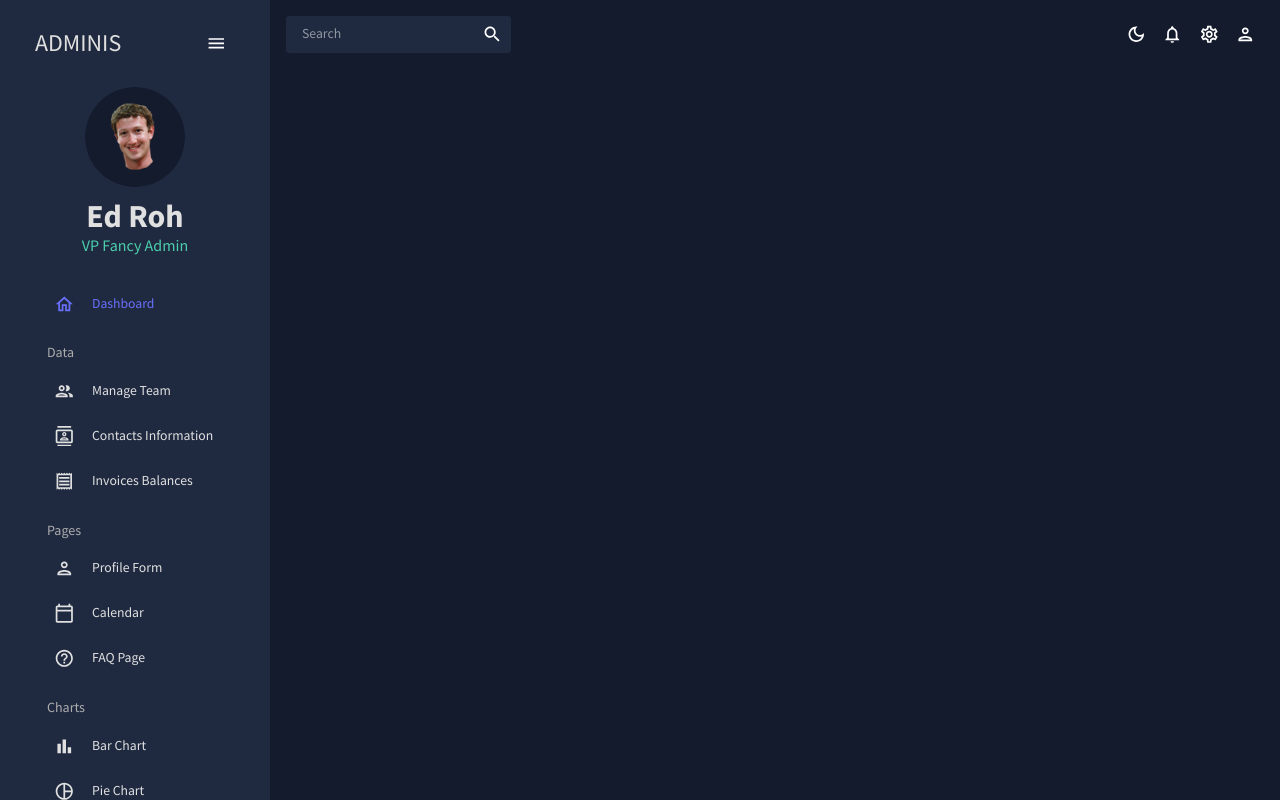
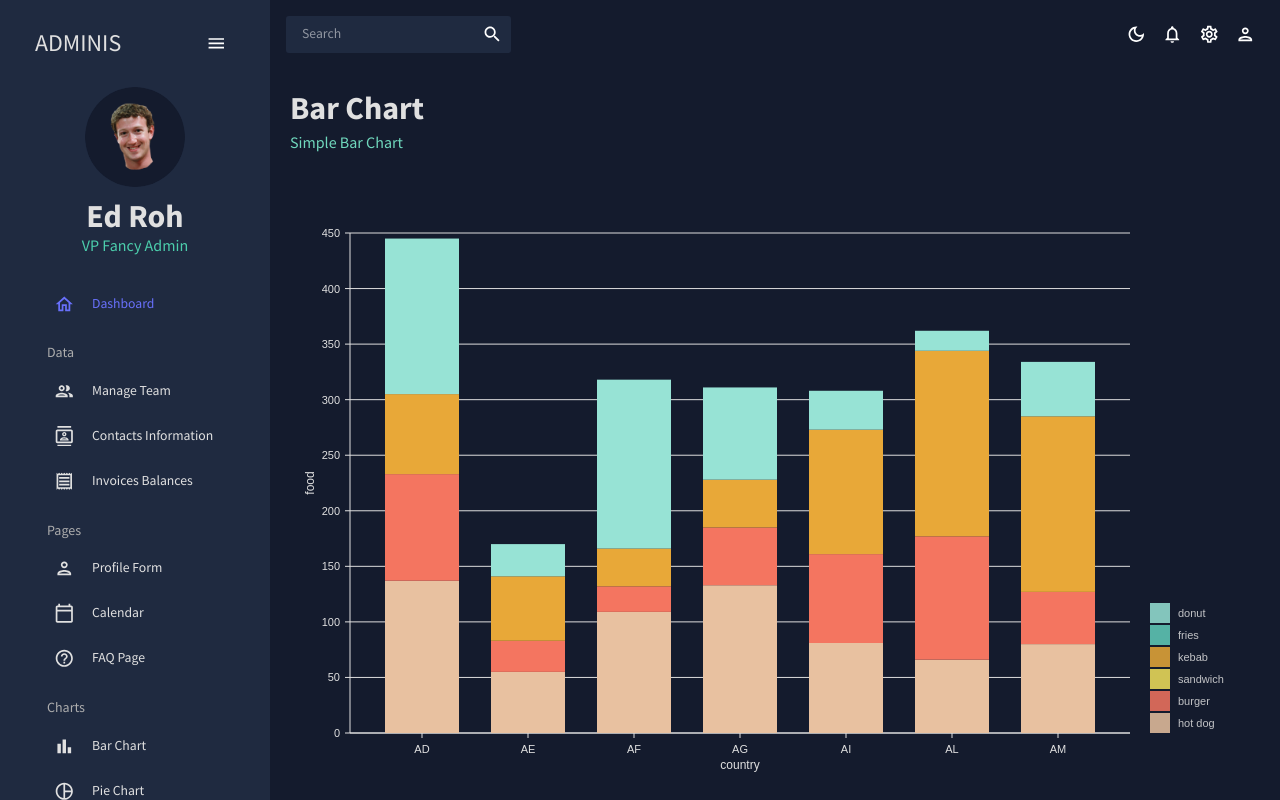
Before and after one commit to hugozeminian/react-admin-dashboard-app, a React (Create React App) app: page /bar in a window 1280 px wide. Built offline with nearby package versions, Linux system fonts and the light colour scheme; a web font is replaced by a local one.

Commit message:
bar chart

```diff
--- a/src/App.js
+++ b/src/App.js
@@ -9,7 +9,7 @@
 import Form from "./scenes/form";
 import Calendar from "./scenes/calendar";
 import FAQ from "./scenes/faq";
-// import Bar from "./scenes/bar";
+import Bar from "./scenes/bar";
 // import Line from "./scenes/line";
 // import Pie from "./scenes/pie";
 // import Geography from "./scenes/geography";
@@ -33,7 +33,7 @@
               <Route path="/contacts" element={<Contacts />} />
               <Route path="/invoices" element={<Invoices />} />
               <Route path="/form" element={<Form />} />
-              {/* <Route path="/bar" element={<Bar />} />*/}
+              <Route path="/bar" element={<Bar />} />
               {/* <Route path="/pie" element={<Pie />} />*/}
               {/* <Route path="/line" element={<Line />} />*/}
               <Route path="/faq" element={<FAQ />} />
--- /dev/null
+++ b/src/scenes/bar/index.jsx
@@ -0,0 +1,16 @@
+import { Box } from "@mui/material";
+import Header from "../../components/Header";
+import BarChart from "../../components/BarChart";
+
+const Bar = () => {
+  return (
+    <Box m="20px">
+      <Header title="Bar Chart" subtitle="Simple Bar Chart" />
+      <Box height="75vh">
+        <BarChart />
+      </Box>
+    </Box>
+  );
+};
+
+export default Bar;
```
